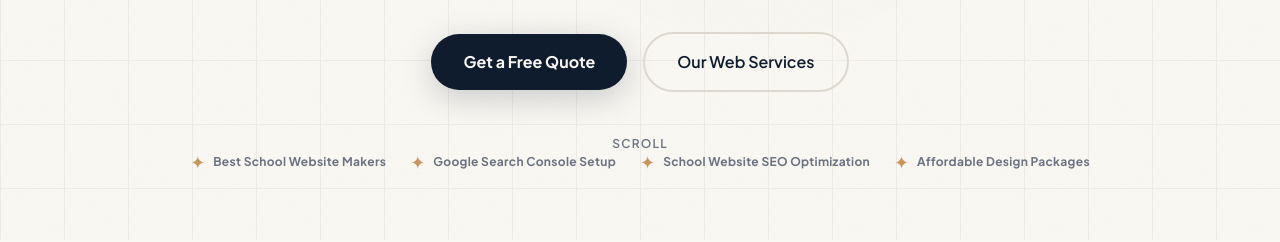
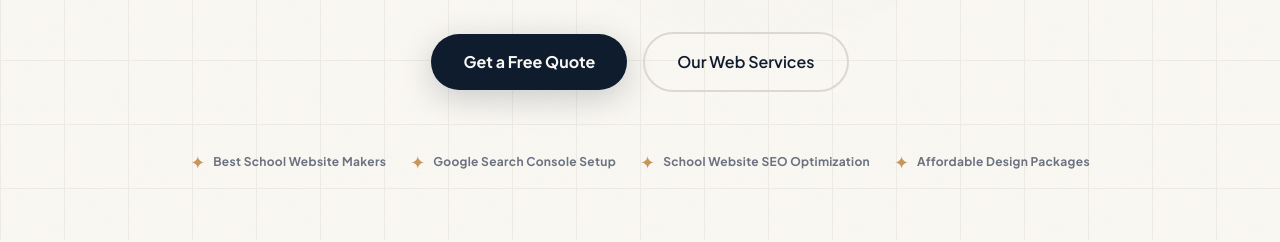
Before and after one commit to agentechdevelopers-bit/agentechdevelopers, a Next.js app: page / in a window 1280 px wide. Shown: the part 900-1142 px from the top of the page. Built offline with nearby package versions, Linux system fonts and the light colour scheme; no server answers.

Commit message:
Update HeroSection.tsx

```diff
--- a/src/app/components/HeroSection.tsx
+++ b/src/app/components/HeroSection.tsx
@@ -105,7 +105,7 @@ export default function HeroSection() {
       </div>
 
       <div className="absolute bottom-8 left-1/2 -translate-x-1/2 flex flex-col items-center gap-2 z-10" aria-hidden="true">
-        <span className="text-xs text-muted-foreground tracking-widest uppercase font-semibold">Scroll</span>
+        <span className="text-xs text-muted-foreground tracking-widest uppercase font-semibold"></span>
         <div className="w-px h-12 bg-gradient-to-b from-accent/60 to-transparent" />
       </div>
     </section>
```
